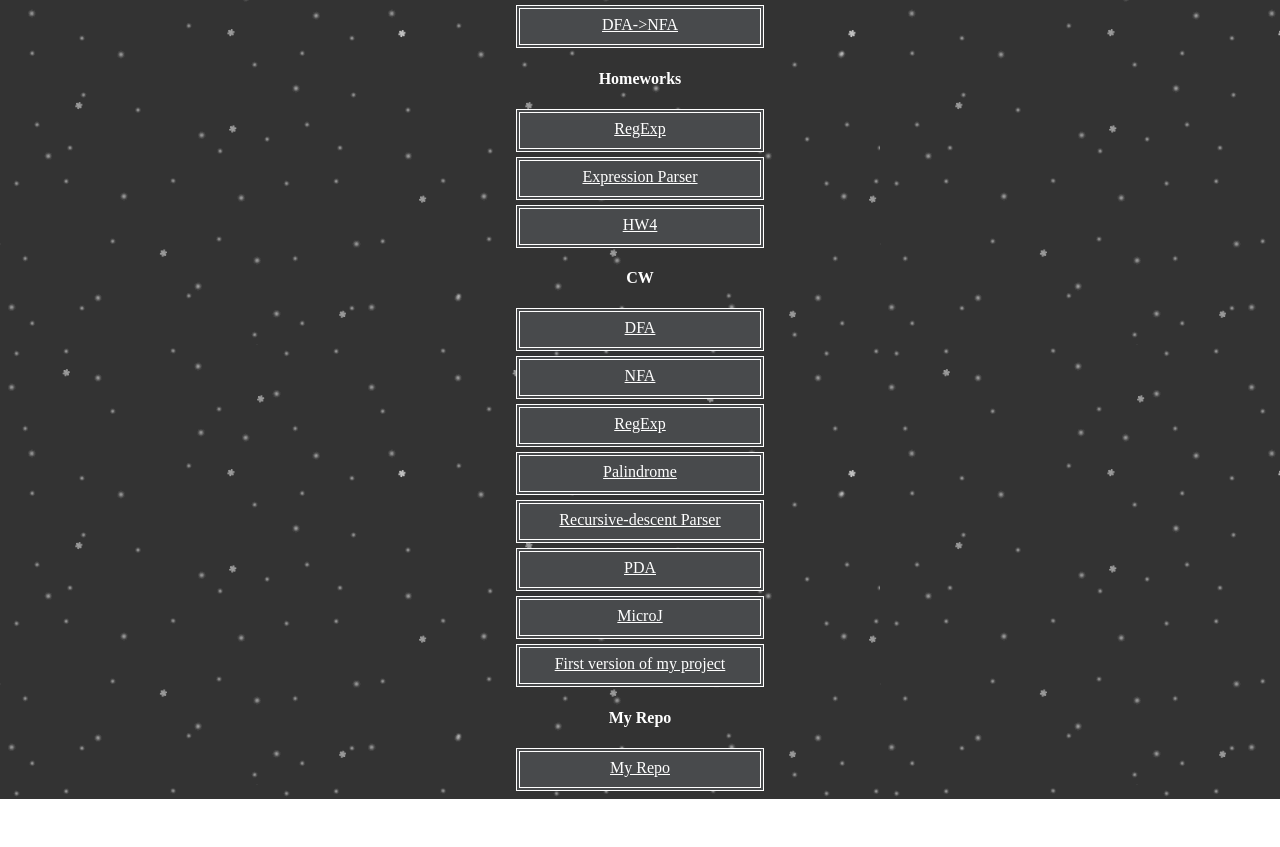
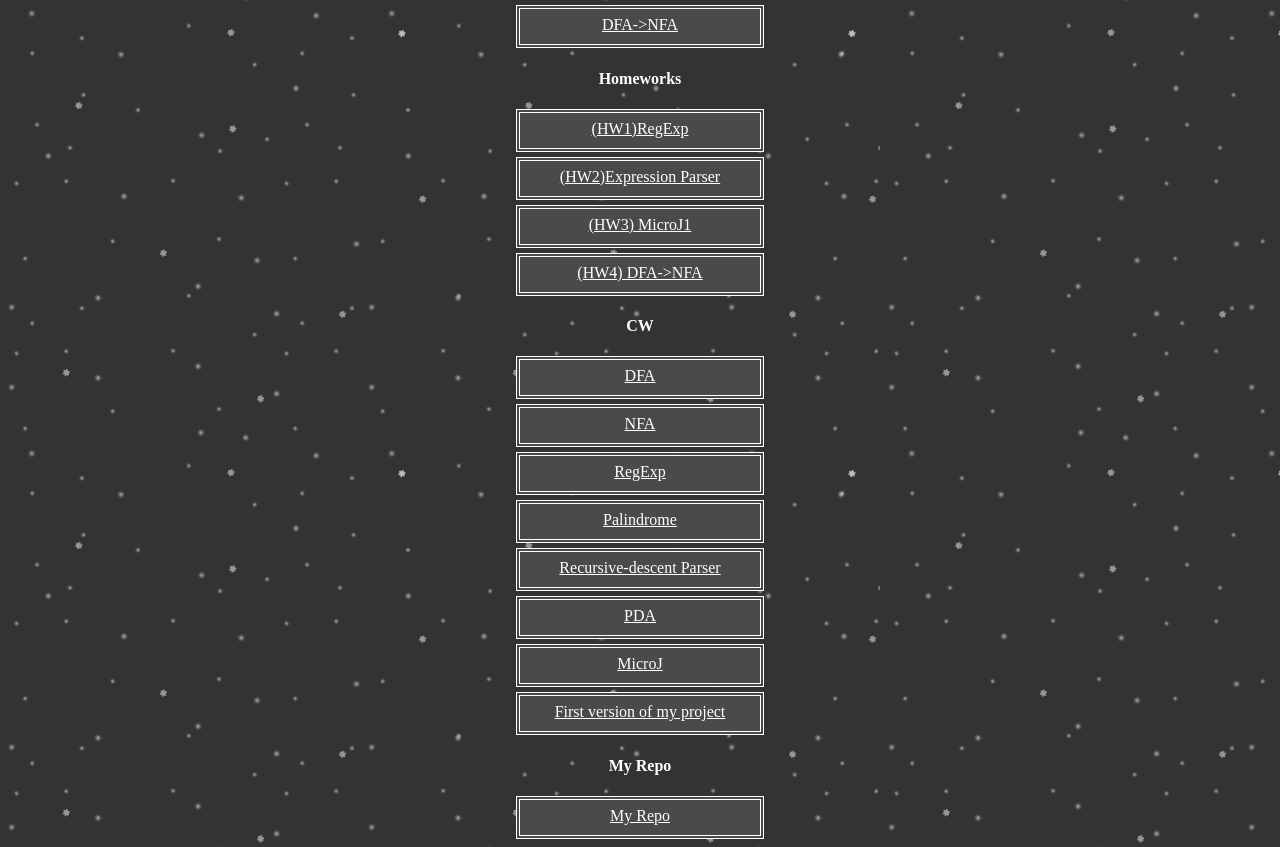
Before and after one commit to beyzakoser/Automata, a plain HTML site: page index.html in a window 1280 px wide. Shown: the part 96-943 px from the top of the page. Before the commit the page ends 895 px from the top, so only its background shows below. Drawn offline with Linux system fonts and the light colour scheme.

Commit message:
Update index.html

```diff
--- a/index.html
+++ b/index.html
@@ -96,6 +96,10 @@ border-radius:37%;
 background:#c99df6;
 border-radius:37%;
 }
+.kutu:hover:nth-child(15){
+background:#c99df6;
+border-radius:37%;
+}
 </style>
 </head>
 
@@ -110,17 +114,19 @@ border-radius:37%;
  <h4>Homeworks</h4>
 <div class="menu">
 <div class="kutu">
-<div><a href="https://beyzakoser.github.io/Automata/HW.html">RegExp </a></div>
+<div><a href="https://beyzakoser.github.io/Automata/HW.html">(HW1)RegExp </a></div>
 
 </div>
 <div class="kutu">
-<div><a href="https://beyzakoser.github.io/Automata/HW2/Expression.html">Expression Parser</a></div>
+<div><a href="https://beyzakoser.github.io/Automata/HW2/Expression.html">(HW2)Expression Parser</a></div>
+</div>
+   <div class="kutu">
+<div><a href="https://beyzakoser.github.io/Automata/HW3/microJ1.html">(HW3) MicroJ1</a></div>
 </div>
 <div class="kutu">
-<div><a href="https://beyzakoser.github.io/Automata/HW4/hw4.html">HW4</a></div>
+<div><a href="https://beyzakoser.github.io/Automata/HW4/hw4.html">(HW4) DFA->NFA</a></div>
+</div>
 
-
-</div>
 <h4>CW</h4>
 <div class="kutu">
 
```
